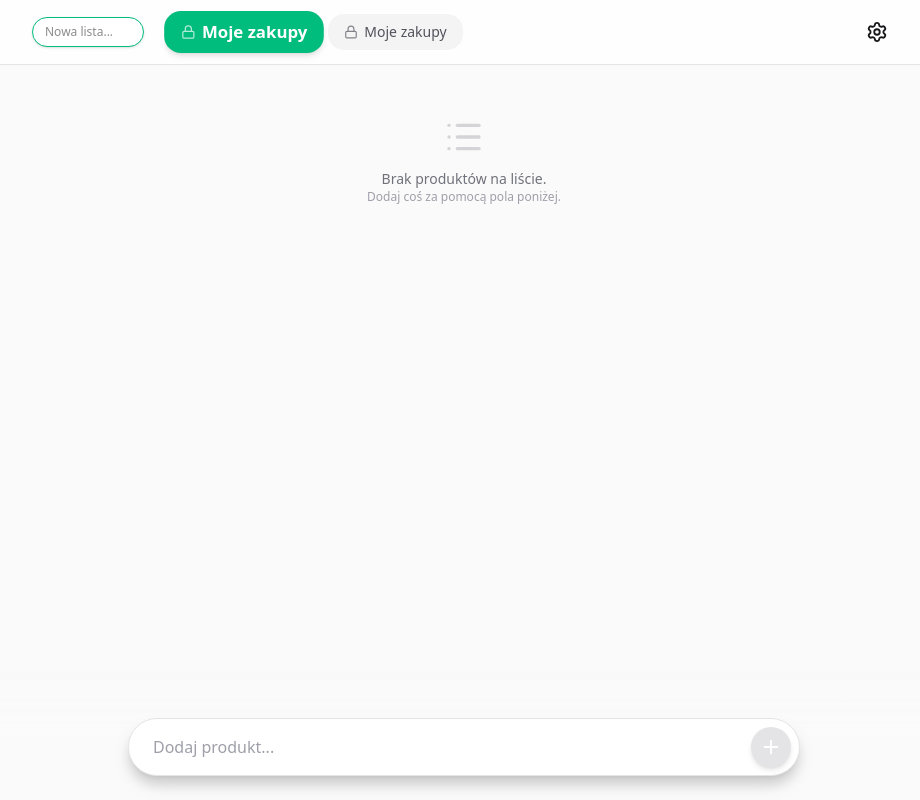
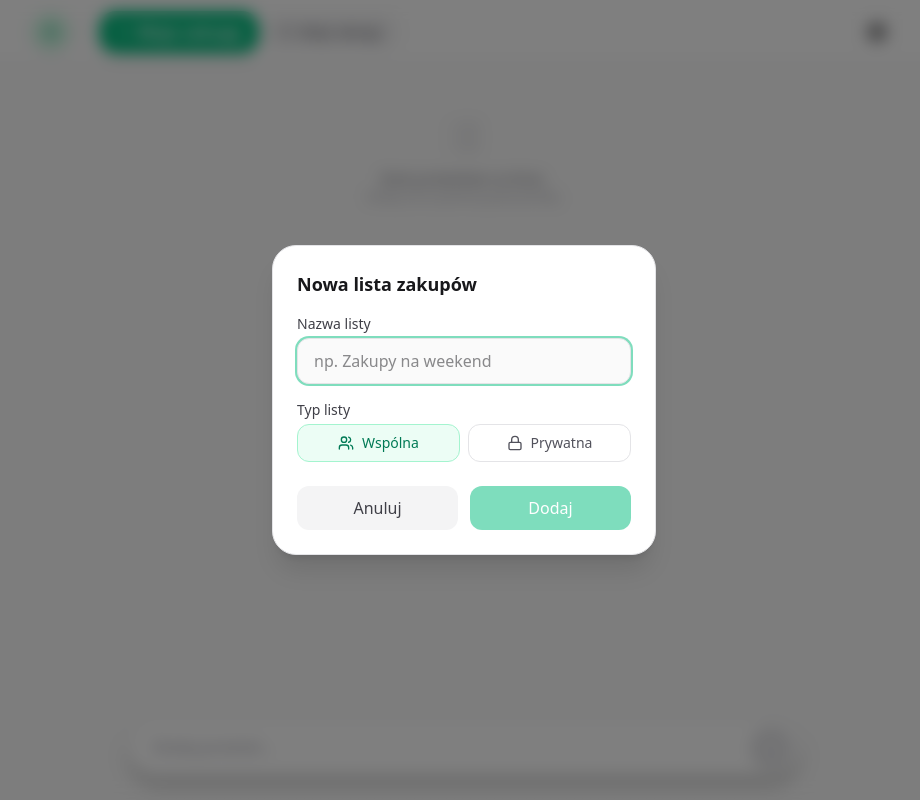
Before and after one commit to wierzbacfc/Listonik_3, a React (Vite) app: page / in a window 1280 px wide. Both pictures are taken after a click on the button 227 px from the left and 32 px from the top of the page. Shown: the whole page, without its empty margins (176-1096 px from the left). Built offline with nearby package versions, Linux system fonts and the light colour scheme.

Commit message:
feat: Allow specifying list visibility on creation
Introduces a new option to set a shopping list as 'private' or 'shared' when creating it. This provides more granular control over list access. The default remains 'shared'.

```diff
--- a/src/App.tsx
+++ b/src/App.tsx
@@ -14,6 +14,7 @@ export default function App() {
   const [editingItemId, setEditingItemId] = useState<string | null>(null);
   const [isAddingList, setIsAddingList] = useState(false);
   const [newListName, setNewListName] = useState('');
+  const [newListVisibility, setNewListVisibility] = useState<'private' | 'shared'>('shared');
   const [listToDelete, setListToDelete] = useState<string | null>(null);
   const [deferredPrompt, setDeferredPrompt] = useState<any>(null);
 
@@ -120,8 +121,9 @@ export default function App() {
   const handleAddList = (e: React.FormEvent) => {
     e.preventDefault();
     if (newListName.trim()) {
-      addList(newListName.trim());
+      addList(newListName.trim(), newListVisibility);
       setNewListName('');
+      setNewListVisibility('shared');
       setIsAddingList(false);
     }
   };
@@ -133,27 +135,13 @@ export default function App() {
         <div className="max-w-4xl mx-auto px-4 w-full h-16 flex items-center justify-between gap-3 relative">
 
           <div className="flex items-center">
-            {isAddingList ? (
-              <form onSubmit={handleAddList} className="flex items-center pr-2">
-                <input
-                  autoFocus
-                  type="text"
-                  value={newListName}
-                  onChange={(e) => setNewListName(e.target.value)}
-                  onBlur={() => setIsAddingList(false)}
-                  placeholder="Nowa lista..."
-                  className="w-28 px-3 py-1.5 rounded-full text-xs bg-white dark:bg-zinc-900 border border-emerald-500 outline-none shadow-sm"
-                />
-              </form>
-            ) : (
             <button
               onClick={() => setIsAddingList(true)}
               className="p-2 mr-2 rounded-full bg-emerald-100 dark:bg-emerald-500/20 text-emerald-600 dark:text-emerald-400 hover:bg-emerald-200 dark:hover:bg-emerald-500/30 transition-colors shrink-0 flex items-center justify-center shadow-sm"
             >
               <Plus size={22} />
             </button>
-            )}
-            {!isAddingList && <div className="h-6 w-px bg-zinc-200 dark:bg-zinc-800 shrink-0 mr-2" />}
+            <div className="h-6 w-px bg-zinc-200 dark:bg-zinc-800 shrink-0 mr-2" />
           </div>
 
           <div
@@ -406,6 +394,89 @@ export default function App() {
         onClose={() => setEditingItemId(null)}
       />
 
+      {/* Add List Modal */}
+      <AnimatePresence>
+        {isAddingList && (
+          <div className="fixed inset-0 z-[60] flex items-center justify-center px-4">
+            <motion.div
+              initial={{ opacity: 0 }}
+              animate={{ opacity: 1 }}
+              exit={{ opacity: 0 }}
+              onClick={() => setIsAddingList(false)}
+              className="absolute inset-0 bg-black/50 backdrop-blur-sm"
+            />
+            <motion.div
+              initial={{ opacity: 0, scale: 0.95 }}
+              animate={{ opacity: 1, scale: 1 }}
+              exit={{ opacity: 0, scale: 0.95 }}
+              className="relative w-full max-w-sm bg-white dark:bg-zinc-900 rounded-3xl p-6 shadow-xl border border-zinc-200 dark:border-zinc-800"
+            >
+              <h3 className="text-lg font-semibold text-zinc-900 dark:text-zinc-100 mb-4">Nowa lista zakupów</h3>
+              <form onSubmit={handleAddList} className="space-y-4">
+                <div>
+                  <label className="block text-sm font-medium text-zinc-700 dark:text-zinc-300 mb-1">Nazwa listy</label>
+                  <input
+                    autoFocus
+                    type="text"
+                    value={newListName}
+                    onChange={(e) => setNewListName(e.target.value)}
+                    placeholder="np. Zakupy na weekend"
+                    className="w-full px-4 py-2.5 rounded-xl bg-zinc-50 dark:bg-zinc-800/50 border border-zinc-200 dark:border-zinc-700 focus:outline-none focus:ring-2 focus:ring-emerald-500/50"
+                  />
+                </div>
+                <div>
+                  <label className="block text-sm font-medium text-zinc-700 dark:text-zinc-300 mb-1">Typ listy</label>
+                  <div className="flex gap-2">
+                    <button
+                      type="button"
+                      onClick={() => setNewListVisibility('shared')}
+                      className={cn(
+                        "flex-1 px-3 py-2 rounded-xl flex items-center justify-center gap-2 text-sm font-medium transition-colors border",
+                        newListVisibility === 'shared'
+                          ? "bg-emerald-50 border-emerald-200 text-emerald-700 dark:bg-emerald-500/20 dark:border-emerald-500/30 dark:text-emerald-300"
+                          : "bg-transparent border-zinc-200 text-zinc-600 hover:bg-zinc-50 dark:border-zinc-700 dark:text-zinc-400 dark:hover:bg-zinc-800/50"
+                      )}
+                    >
+                      <Users size={16} />
+                      Wspólna
+                    </button>
+                    <button
+                      type="button"
+                      onClick={() => setNewListVisibility('private')}
+                      className={cn(
+                        "flex-1 px-3 py-2 rounded-xl flex items-center justify-center gap-2 text-sm font-medium transition-colors border",
+                        newListVisibility === 'private'
+                          ? "bg-emerald-50 border-emerald-200 text-emerald-700 dark:bg-emerald-500/20 dark:border-emerald-500/30 dark:text-emerald-300"
+                          : "bg-transparent border-zinc-200 text-zinc-600 hover:bg-zinc-50 dark:border-zinc-700 dark:text-zinc-400 dark:hover:bg-zinc-800/50"
+                      )}
+                    >
+                      <Lock size={16} />
+                      Prywatna
+                    </button>
+                  </div>
+                </div>
+                <div className="flex gap-3 pt-2">
+                  <button
+                    type="button"
+                    onClick={() => setIsAddingList(false)}
+                    className="flex-1 px-4 py-2.5 rounded-xl font-medium bg-zinc-100 dark:bg-zinc-800 text-zinc-700 dark:text-zinc-300 hover:bg-zinc-200 dark:hover:bg-zinc-700 transition-colors"
+                  >
+                    Anuluj
+                  </button>
+                  <button
+                    type="submit"
+                    disabled={!newListName.trim()}
+                    className="flex-1 px-4 py-2.5 rounded-xl font-medium bg-emerald-500 hover:bg-emerald-600 text-white transition-colors disabled:opacity-50 disabled:cursor-not-allowed"
+                  >
+                    Dodaj
+                  </button>
+                </div>
+              </form>
+            </motion.div>
+          </div>
+        )}
+      </AnimatePresence>
+
       {/* Delete List Modal */}
       <AnimatePresence>
         {listToDelete && (
--- a/src/store/shoppingStore.ts
+++ b/src/store/shoppingStore.ts
@@ -35,7 +35,7 @@ interface ShoppingStore {
   preferences: UserPreferences;
 
   // Actions
-  addList: (name: string) => void;
+  addList: (name: string, visibility?: 'private' | 'shared') => void;
   deleteList: (id: string) => void;
   updateList: (id: string, updates: Partial<ShoppingList>) => void;
   setCurrentList: (id: string) => void;
@@ -66,13 +66,13 @@ export const useShoppingStore = create<ShoppingStore>()(
         geminiApiKey: '',
       },
 
-      addList: (name) => set((state) => {
+      addList: (name, visibility = 'shared') => set((state) => {
         const newList: ShoppingList = {
           id: uuidv4(),
           name,
           items: [],
           createdAt: Date.now(),
-          visibility: 'private',
+          visibility,
         };
         return {
           lists: [...state.lists, newList],
```
Lines whose indentation alone changed are shown as unchanged.
